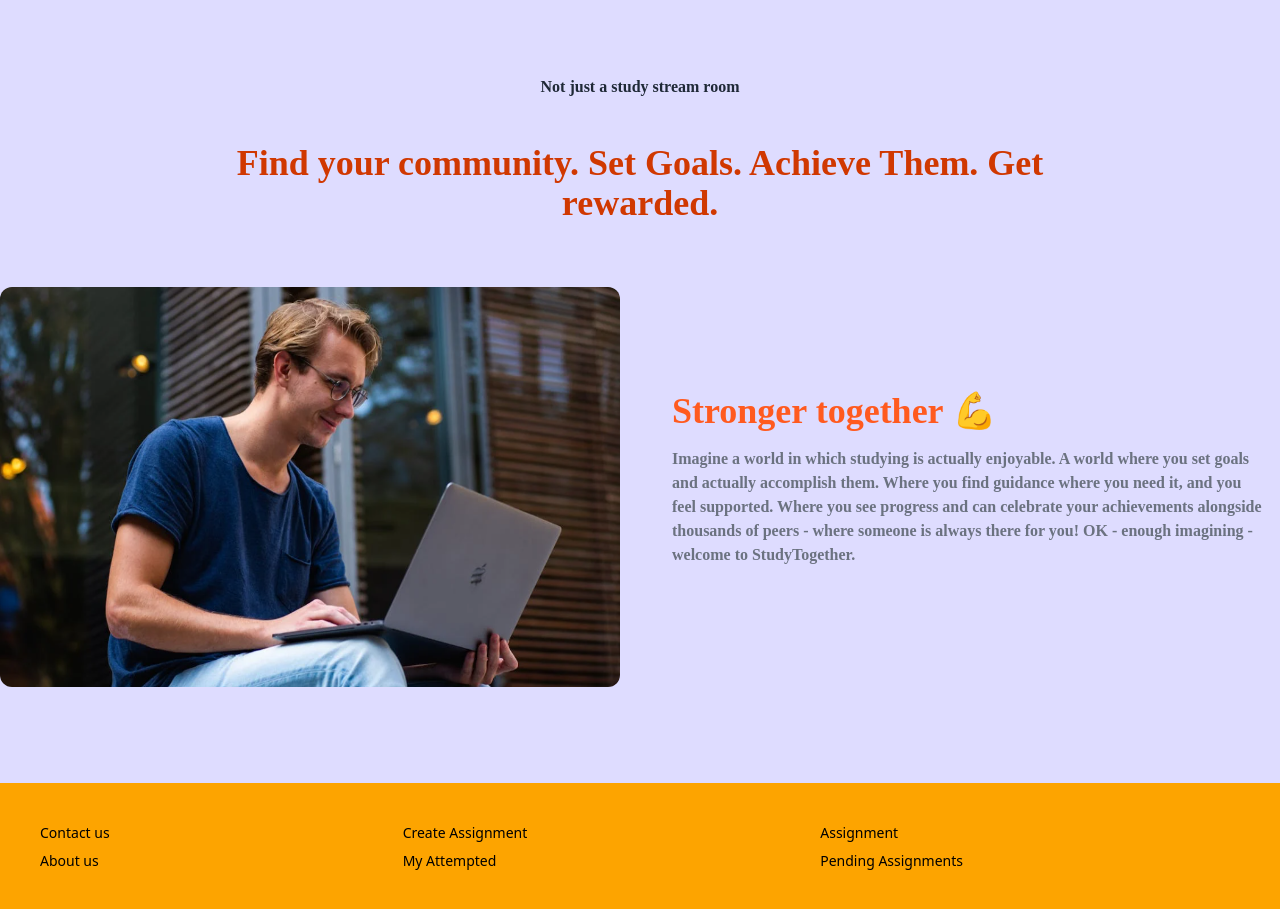
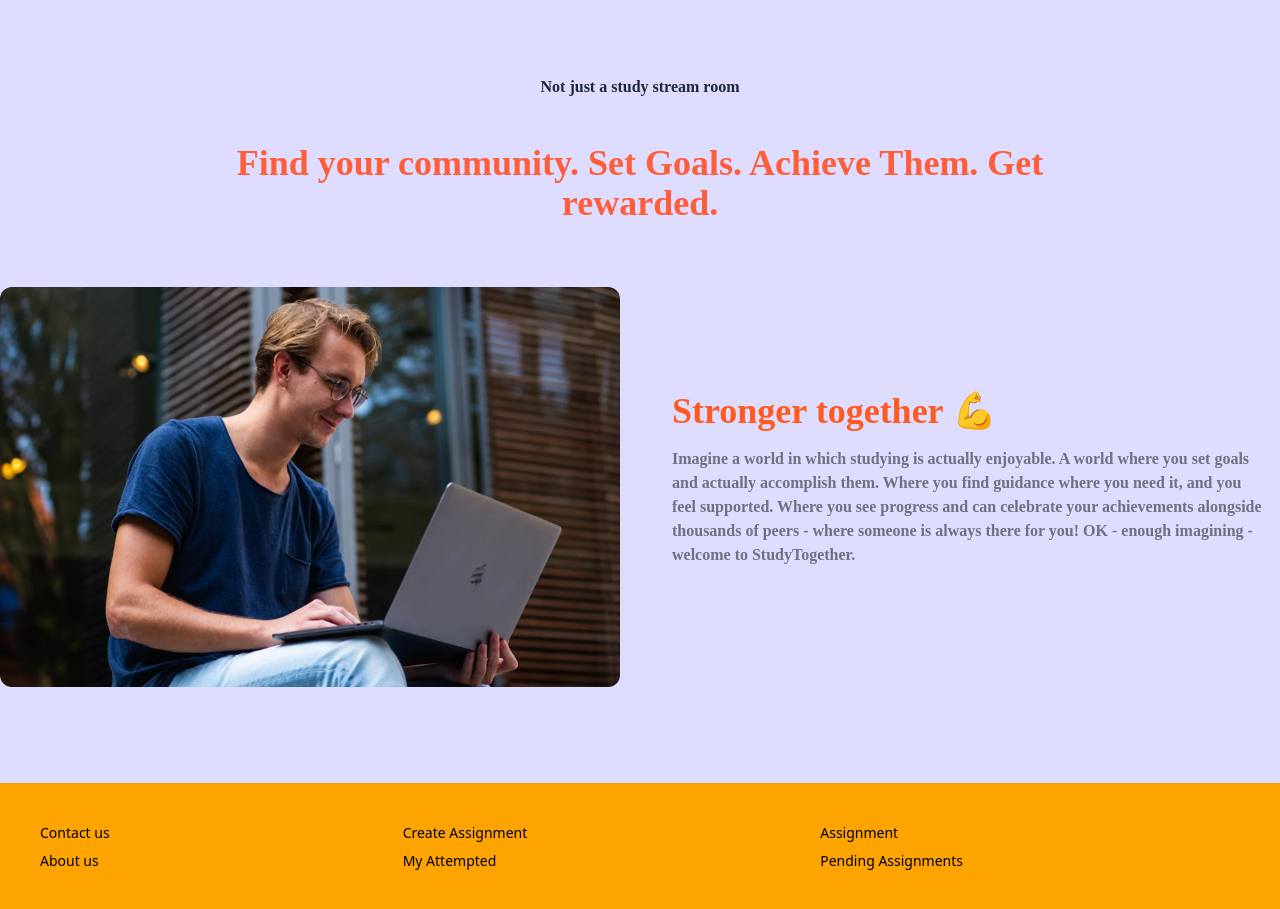
Before and after one commit to ahanaf607307/study-today-a11-client, a React (Vite) app: page / in a window 1280 px wide. Shown: the part 2332-3241 px from the top of the page. Built offline with nearby package versions, Linux system fonts and the light colour scheme; no server answers; a web font is replaced by a local one.

Commit message:
change bannar width to full screen

```diff
--- a/src/Components/Home/Group.jsx
+++ b/src/Components/Home/Group.jsx
@@ -8,7 +8,7 @@ function Group() {
 
 <div className='flex flex-col justify-center items-center font-cardFont max-w-7xl mx-auto pb-24'>
         <p className='text-center font-semibold text-md  my-3'>Not just a study stream room</p>
-      <h1 className='text-center font-bold text-orange-600 text-3xl px-1 md:text-4xl  md:w-9/12 py-8'>Find your community. Set Goals.
+      <h1 className='text-center font-bold text-[#ff5e3b] text-3xl px-1 md:text-4xl  md:w-9/12 py-8'>Find your community. Set Goals.
       Achieve Them. Get rewarded.</h1>
 
       <div className='grid gap-x-10 gap-y-4 lg:grid-cols-2 justify-center items-center pt-8'>
```
